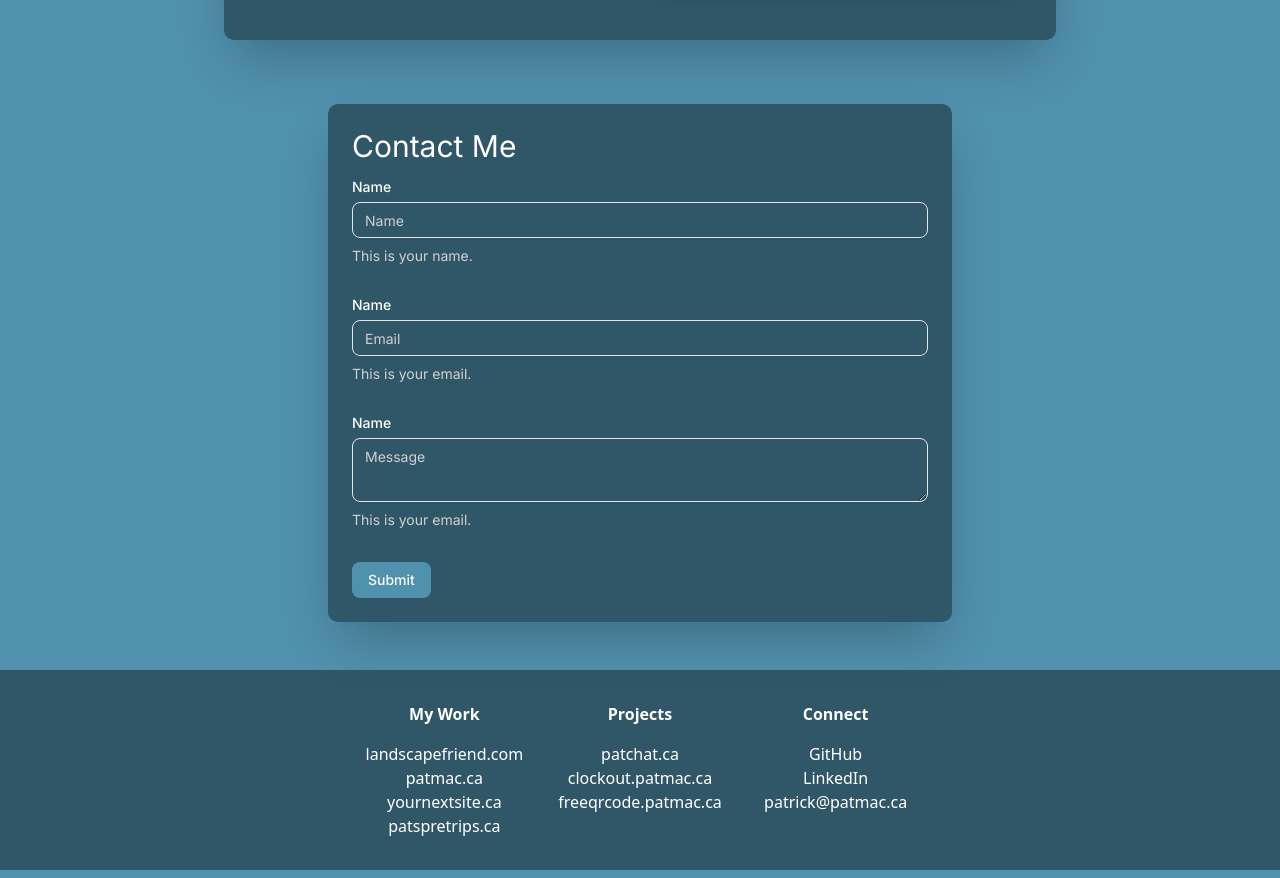
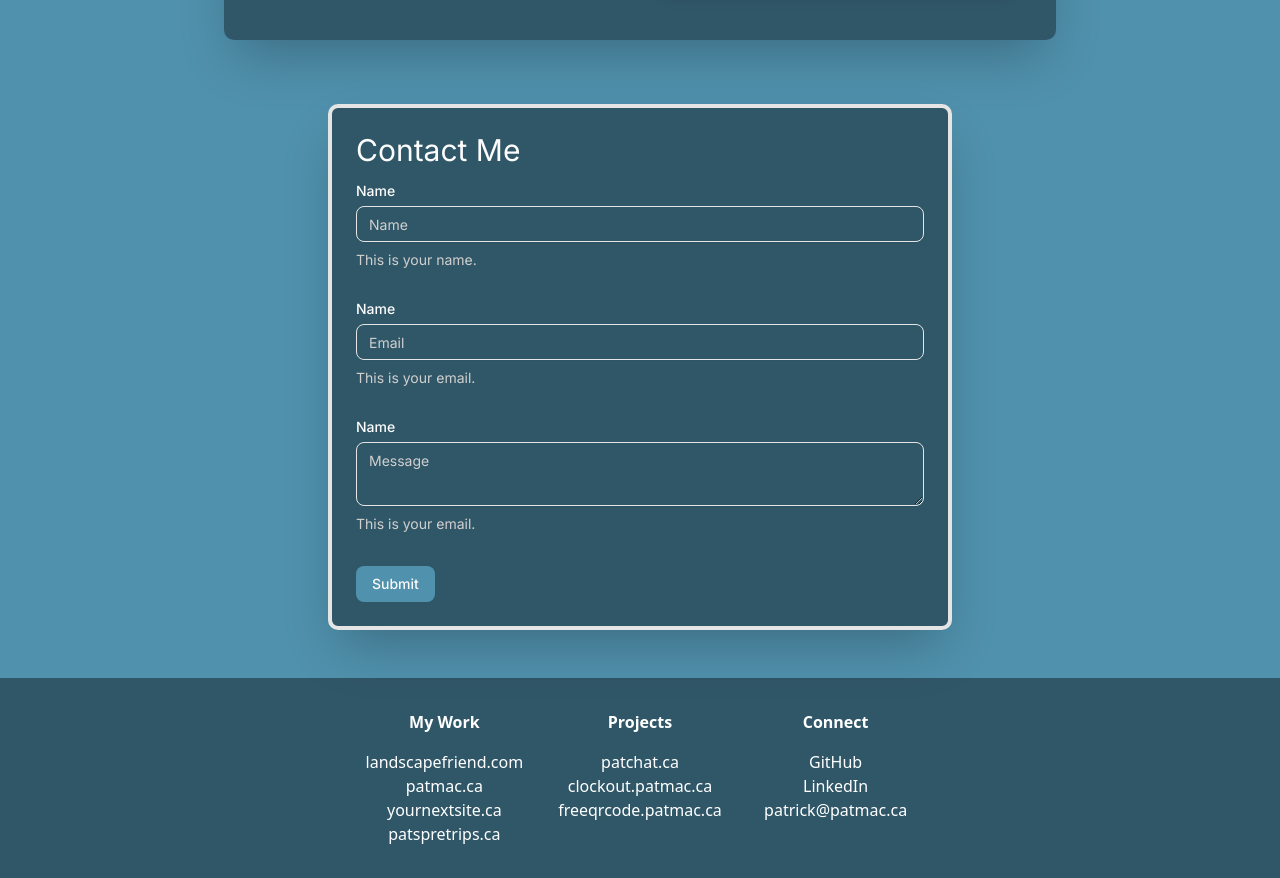
Before and after one commit to Pmacdon15/web-tutor, a Next.js app: page / in a window 1280 px wide. Shown: the part 1665-2543 px from the top of the page. Built offline with nearby package versions, Linux system fonts and the light colour scheme.

Commit message:
some css

```diff
--- a/src/app/page.tsx
+++ b/src/app/page.tsx
@@ -22,7 +22,7 @@ export default function Home() {
 					title="Expertise & Passion"
 				/>
 			</div>
-						<div className="flex flex-col items-center justify-center p-4 w-full">
+			<div className="flex flex-col items-center justify-center p-4 w-full">
 				<ContactForm />
 			</div>
 		</div>
--- a/src/components/ui/forms/contact-form.tsx
+++ b/src/components/ui/forms/contact-form.tsx
@@ -39,7 +39,7 @@ export function ContactForm() {
 	}
 
 	return (
-		<div className="flex flex-col gap-4 w-full md:w-3/6 text-foreground bg-black/40 p-6 rounded-lg backdrop-blur-sm shadow-2xl mb-8">
+		<div className="flex flex-col gap-4 w-full md:w-3/6 text-foreground bg-black/40 p-6 rounded-lg backdrop-blur-sm shadow-2xl mb-8 border-4">
 			<h1 className='text-3xl'>Contact Me</h1>
             <Form {...form}>
 				<form
```
